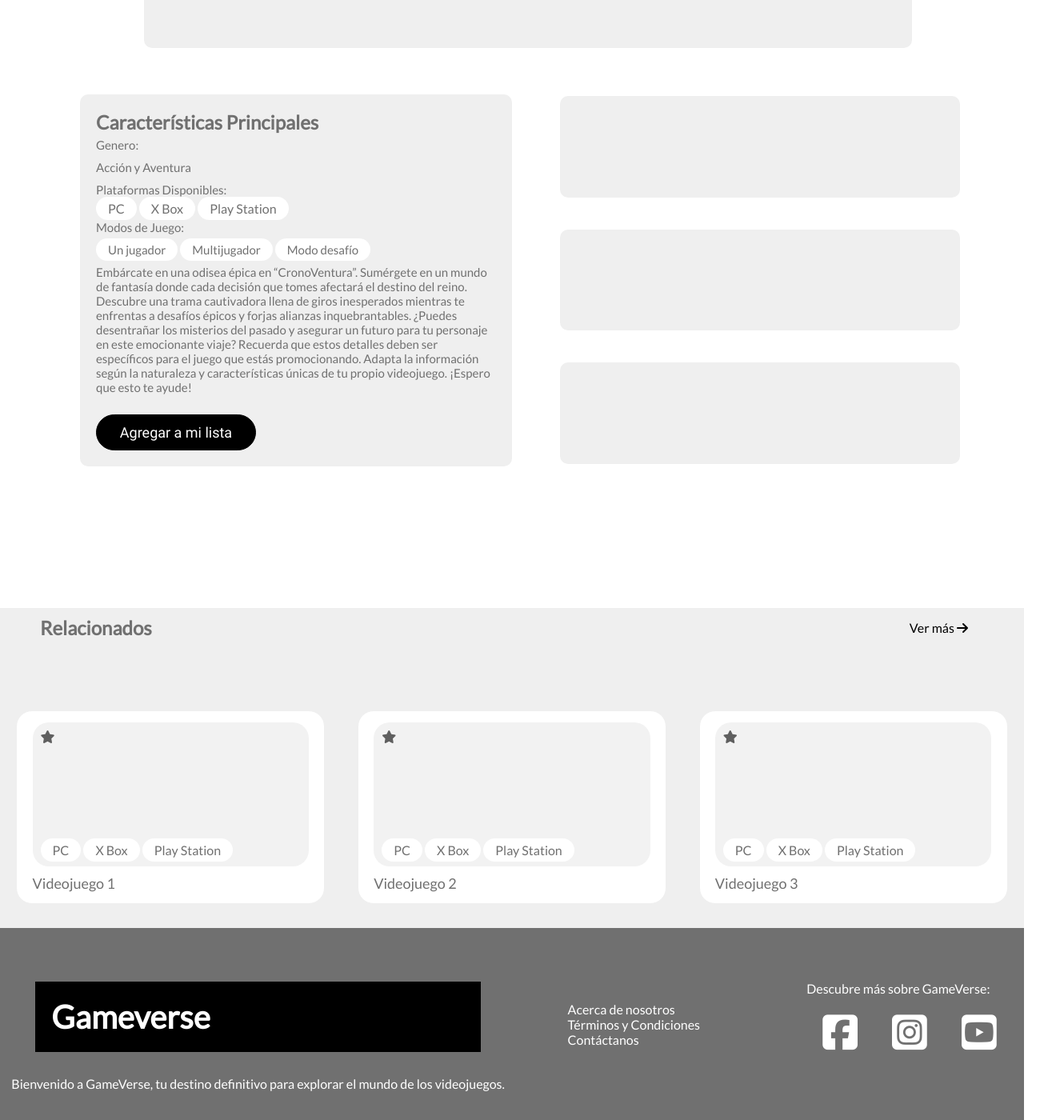
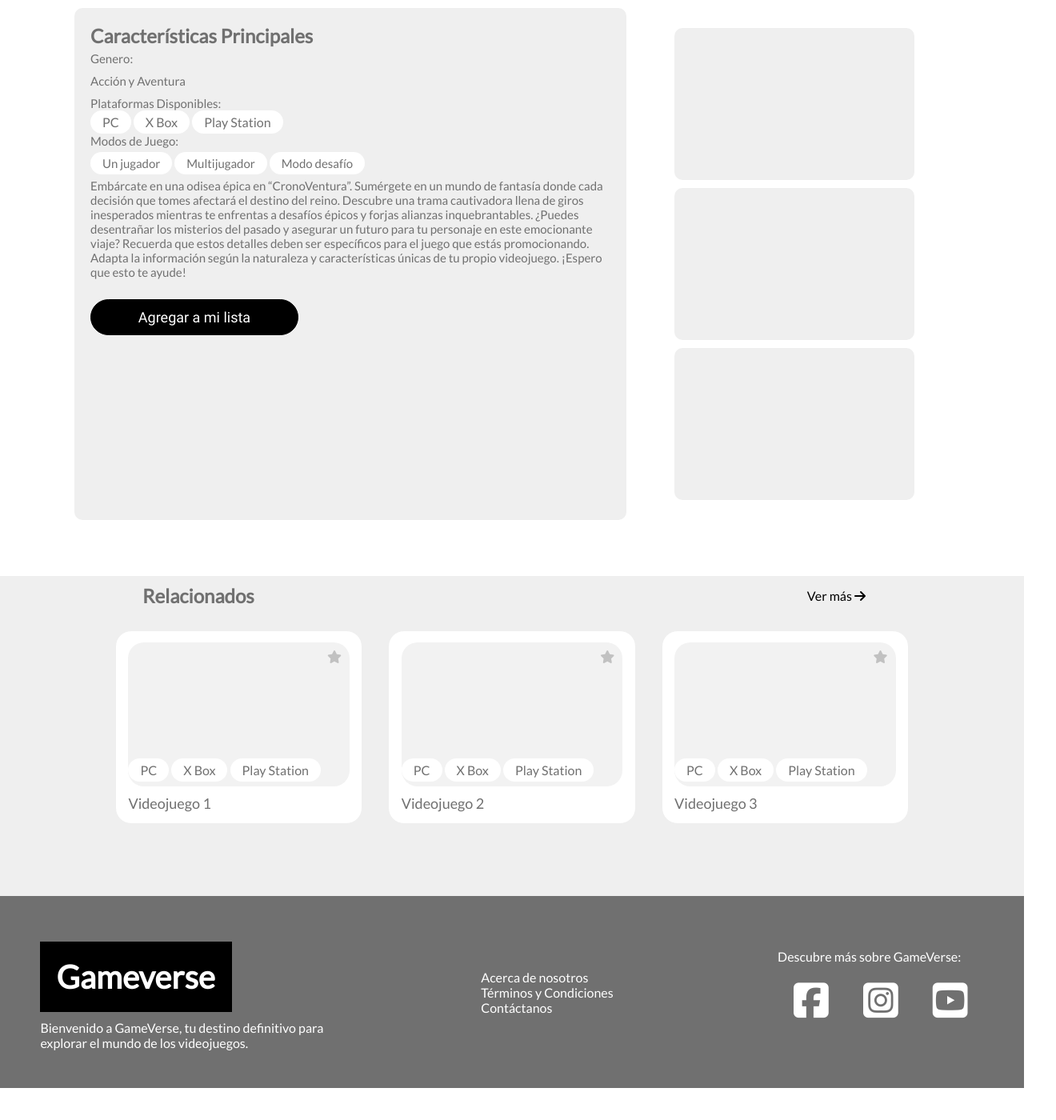
Before and after one commit to ArvaDev/ProgramacionWeb_T1, a plain HTML site: page src/pages/Inicio.html in a window 1280 px wide. Shown: the part 660-2060 px from the top of the page at 80% size, 1320 px wide, since content can reach past the window. After the commit the page ends 2020 px from the top, so only its background shows below. Drawn offline with Linux system fonts and the light colour scheme.

Commit message:
Versión actualizada

```diff
--- a/src/pages/Inicio.html
+++ b/src/pages/Inicio.html
@@ -22,7 +22,7 @@
     </header>
     <div class="card">
         <div class="Cont init">
-            <div class="info">
+            <div class="initInf info">
                 <p class="t">Ya puedes ordenar</p>
                 <p class="t">CronoVentura</p>
                 <p class="inf">Sumérgete en la acción y experimenta la emoción de este título que ha cautivado a
@@ -102,7 +102,7 @@
         </div>
     </div>
     <div class="foot">
-        <div>
+        <div class="Foodp1">
             <div class="logo">Gameverse</div>
             <p class="p1">Bienvenido a GameVerse, tu destino definitivo para explorar el mundo de los videojuegos.</p>
         </div>
--- a/src/style.css
+++ b/src/style.css
@@ -21,7 +21,7 @@ header
 {
     display: flex;
     align-items: center;
-    justify-content: space-between;
+    justify-content: space-around;
     width: 100%;
     height: 15vh;
     background: #efefef;
@@ -31,13 +31,12 @@ a
     text-decoration: none;
     color: black;
 }
-
 .logo
 {
     padding: 20px;
+    width: 200px;
     font-size: 40px;
     font-weight: bold;
-    margin: 30px;
     background: black;
     color: white;
 }
@@ -65,7 +64,7 @@ header li a
 .Cont .info
 {
     height: 90%;
-    width: 50%;
+    width: 30%;
 }
 .Cont .info .t
 {
@@ -97,7 +96,7 @@ button
 .Cont .imagen
 {
     background: #f2f2f2;
-    width: 35%;
+    width: 30%;
     height: 90%;
     border-radius: 10px;
 }
@@ -105,8 +104,9 @@ button
 .dest
 {
     background: #efefef;
-    width: 100%;
+    width: 80%;
     height: 50vh;
+    padding: 0 10%;
 }
 .h
 {
@@ -132,7 +132,7 @@ button
 .games
 {
     width: 100%;
-    height: 100%;
+    height: 70%;
     display: flex;
     flex-wrap: wrap;
     align-items: center;
@@ -150,11 +150,11 @@ button
     background: white;
     border-radius: 20px;
 }
- .imagen
+.game .imagen
 {
     display: flex;
     flex-direction: column;
-    align-items: baseline;
+    justify-items: left;
     justify-content: space-between;
     width: 90%;
     height: 75%;
@@ -164,8 +164,9 @@ button
 }
 .game .imagen i
 {
+    text-align: right;
     margin: 10px;
-    color: #5f5f5f;
+    color: #C1C1C1;
 }
 .game .imagen div
 {
@@ -194,7 +195,8 @@ span
 
 .listas
 {
-    width: 100%;
+    width: 80%;
+    padding: 0 10%;
     height: 100vh;
 }
 
@@ -360,14 +362,22 @@ input[type="file"]
 
 .init
 {
+    display: flex;
+    justify-content: left;
+    align-items: center;
     width: 75%;
     border-radius: 10px;
     background: #efefef;
 }
+.Cont .initInf
+{
+    width: 50%;
+    margin: 40px;
+}
 .card
 {
-    margin: 100px 0;
-    width: 100%;
+    margin: 30px 0;
+    width: 95%;
     padding: 20px;
     display: flex;
     justify-content: center;
@@ -382,11 +392,12 @@ input[type="file"]
     padding: 20px;
     border-radius: 10px;
     background: #efefef;
-    width: 500px;
+    width: 650px;
+    height: 600px;
 }
 .images
 {
-    height: 500px;
+    width: 300px;
     background: white;
 }
 
@@ -394,7 +405,15 @@ input[type="file"]
 {
     height: 100%;
     border-radius: 10px;
-    margin: 20px 0;
+    margin: 5px 0;
     width: 100%;
     background: #efefef;
 }
+
+.Foodp1
+{
+    width: 400px;
+}
+.Foodp1 div{
+    margin: 10px 0;
+}
```
Also changed, not shown: index.html (+1 -1 lines).
